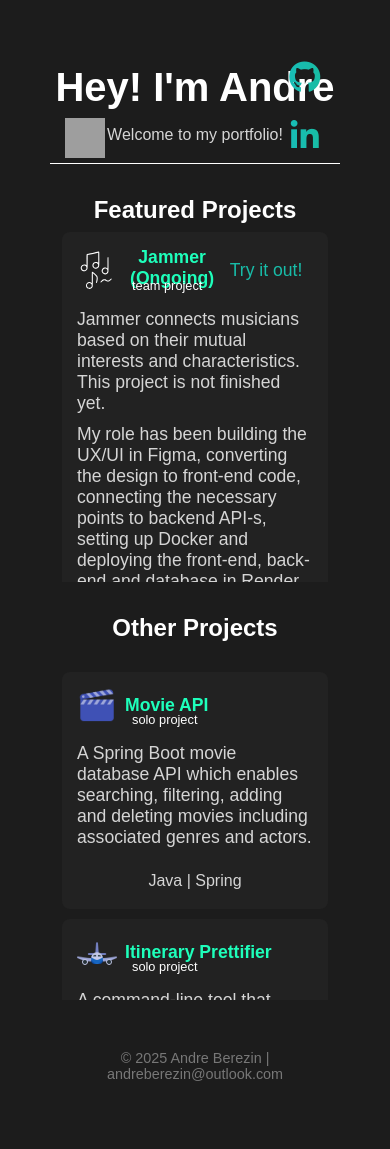
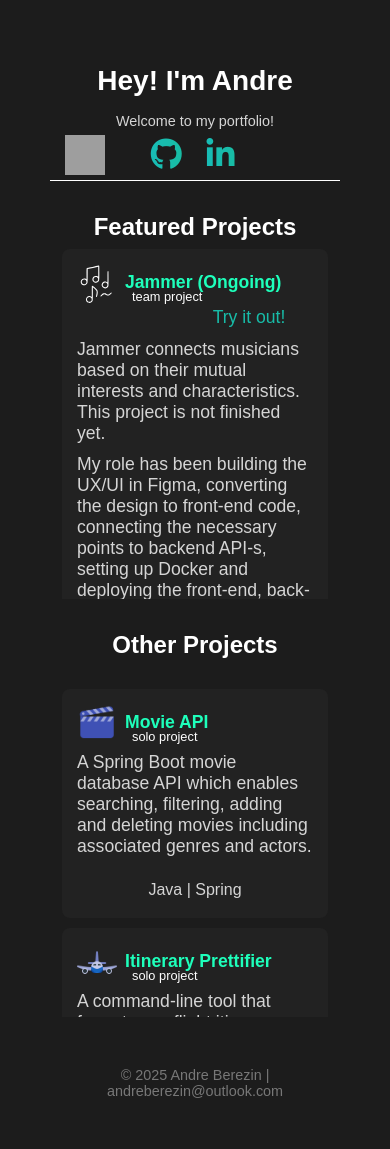
Before and after one commit to andreberezin/andreberezin.github.io, a Jekyll site: the page built from README.md, in a window 390 px wide. Built offline with Jekyll 4.4.1, drawn with Linux system fonts in a browser that asks for light colours; our own code applies the rules of GitHub Pages for plain Markdown files; grey boxes are pictures that could not be loaded.

Commit message:
fixed smaller screen flaws

```diff
--- a/_layouts/default.html
+++ b/_layouts/default.html
@@ -71,7 +71,7 @@
                         <div class='title' data-type='team project'>
                             <img src='../assets/icons/match-me-icon.svg' alt='Jammer' class='icon jammer'/>
                             <p class='project-name' lang='en'>Jammer (Ongoing)</p>
-                            <p class='project-name' lang='ee' hidden>Match-Me (Pooleliolev)</p>
+                            <p class='project-name' lang='ee' hidden>Jammer (Pooleliolev)</p>
                         </div>
                     </div>
                 </a>
--- a/assets/css/style.css
+++ b/assets/css/style.css
@@ -94,6 +94,14 @@ header {
   margin-bottom: 1rem;
 }
 
+.github-link {
+  max-width: 100%;
+  overflow: hidden;
+  text-overflow: ellipsis;
+  white-space: nowrap;
+  flex-shrink: 1;
+}
+
 img {
   width: 2.5rem;
   height: 2.5rem;
@@ -104,6 +112,11 @@ img {
   text-align: center;
   display: flex;
   align-items: center;
+  max-width: 100%;
+  overflow: hidden;
+  text-overflow: ellipsis;
+  white-space: nowrap;
+  flex-shrink: 1;
   /*position: relative;*/
   /*transition: transform 0.3s ease;*/
   /*will-change: transform;*/
@@ -116,6 +129,8 @@ img {
 .title > p{
   color: #1effbb;
   font-weight: bold;
+  white-space: nowrap;
+  text-overflow: ellipsis;
 }
 
 .title > p:hover {
@@ -126,6 +141,11 @@ img {
 .title-wrapper {
   position: relative;
   --data-type: attr(data-type-en);
+  max-width: 100%;
+  overflow: hidden;
+  text-overflow: ellipsis;
+  white-space: nowrap;
+  flex-shrink: 1;
 }
 
 
@@ -371,3 +391,52 @@ button {
   align-items: center;
   justify-content: center;
 }
+
+@media only screen and (max-width: 600px) {
+  .container h1 {
+    max-width: 300px;
+    font-size: 2rem;
+  }
+  .header-text p {
+    font-size: 0.9rem;
+  }
+  .title-row {
+    margin-bottom: 0.5rem;
+  }
+  .social-media-container {
+    justify-content: flex-end;
+    gap: 10px;
+  }
+  .title-row {
+    flex-direction: column;
+  }
+
+  .github-link {
+    align-self: flex-start;
+  }
+
+  .website-link {
+    align-self: flex-end;
+    padding: 0.2rem;
+  }
+}
+
+@media only screen and (max-width: 440px) {
+  header {
+    flex-direction: column;
+    align-items: center;
+    padding-bottom: 5px;
+  }
+  .container h1 {
+    width: 300px;
+    font-size: 1.75rem;
+  }
+  .social-media-container {
+    position: static;
+    flex-direction: row;
+  }
+  #switch-lang {
+    bottom: 0;
+  }
+
+}
```
